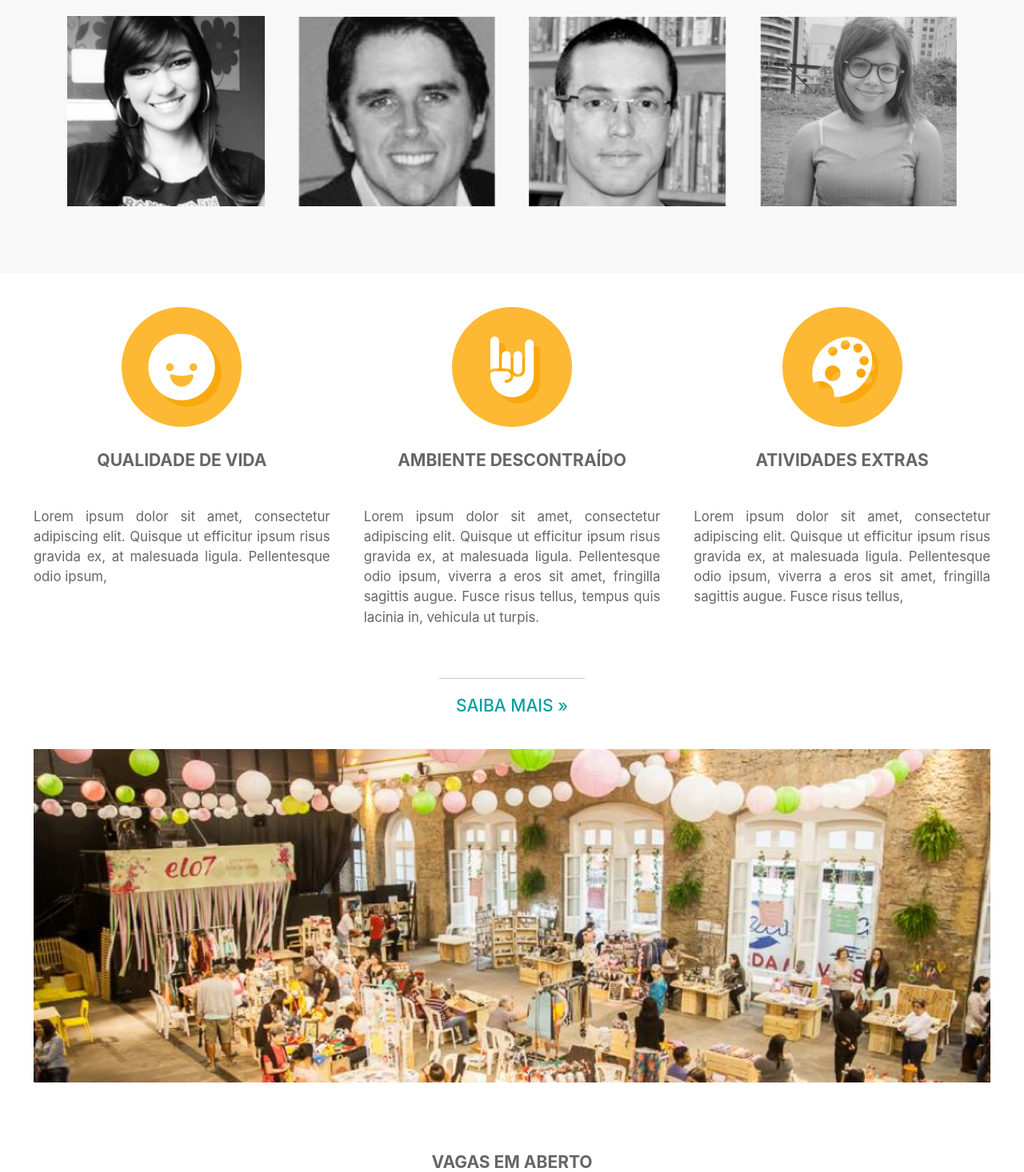
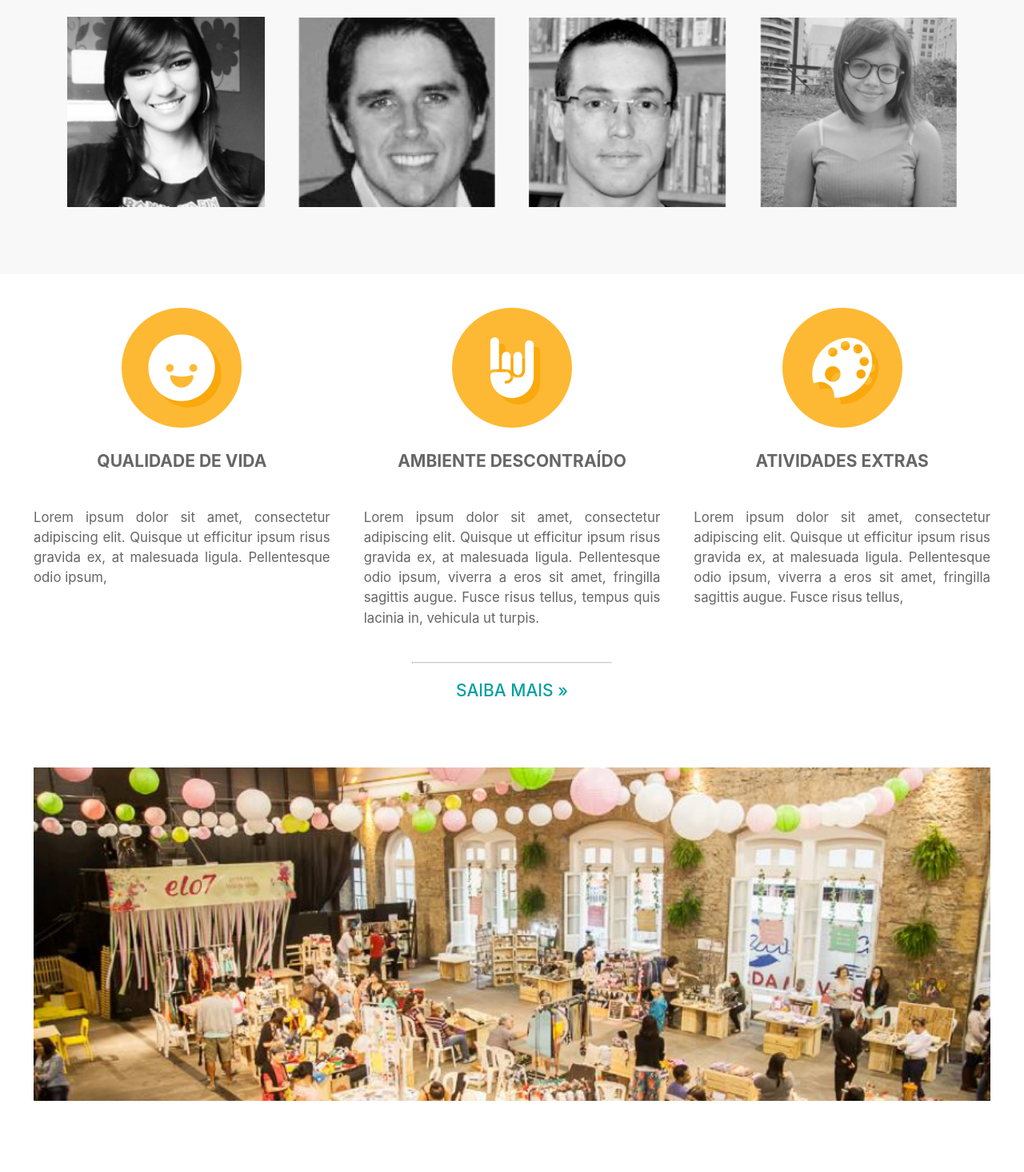
Before and after one commit to erickrodrigs/landing-page, a React (Create React App) app: page / in a window 1280 px wide. Shown: the part 1330-2796 px from the top of the page at 80% size. Built offline with nearby package versions, Linux system fonts and the light colour scheme; no server answers.

Commit message:
refactor css
Signed-off-by: Erick Rodrigues <erick.rodrigues.santana14@gmail.com>

```diff
--- a/src/components/AvailableJobs/index.jsx
+++ b/src/components/AvailableJobs/index.jsx
@@ -5,7 +5,7 @@ function AvailableJobs({ jobs }) {
   return (
     <section id="elo7-jobs" className={styles.availableJobsContainer}>
       <h2>Vagas em aberto</h2>
-      <article>
+      <article className={styles.developmentJobs}>
         <h3>Desenvolvimento</h3>
         {jobs.map(({ role, link, location }) => (
           <Job key={role} role={role} link={link} location={location} />
--- a/src/components/AvailableJobs/styles.module.css
+++ b/src/components/AvailableJobs/styles.module.css
@@ -5,7 +5,7 @@
   padding: 2rem;
 }
 
-.availableJobsContainer > article {
+.developmentJobs {
   width: inherit;
   margin-top: 2rem;
 }
--- a/src/components/Benefit/styles.module.css
+++ b/src/components/Benefit/styles.module.css
@@ -1,5 +1,4 @@
 .benefit {
-  margin-bottom: 2rem;
   max-width: 400px;
   text-align: center;
 }
--- a/src/components/Elo7Benefits/index.jsx
+++ b/src/components/Elo7Benefits/index.jsx
@@ -9,7 +9,7 @@ function Elo7Benefits() {
 
   return (
     <section className={styles.benefitsContainer}>
-      <div>
+      <div className={styles.mainBenefitsWrapper}>
         {benefits.map(({ name, picture, description }) => (
           <Benefit
             key={name}
@@ -22,7 +22,7 @@ function Elo7Benefits() {
 
       <Link href={"https://www.elo7.com.br/"}>Saiba mais</Link>
 
-      <img src={bottomImg} alt="Elo7" />
+      <img className={styles.bottomImg} src={bottomImg} alt="Elo7" />
     </section>
   );
 }
--- a/src/components/Elo7Benefits/styles.module.css
+++ b/src/components/Elo7Benefits/styles.module.css
@@ -5,22 +5,23 @@
   padding: 2rem;
 }
 
-.benefitsContainer > div {
+.mainBenefitsWrapper {
   display: grid;
   grid-template-columns: 1fr;
   align-items: baseline;
   justify-items: center;
   row-gap: 1rem;
   width: inherit;
+  margin-bottom: 2rem;
 }
 
-.benefitsContainer > img {
-  margin-top: 2rem;
+.bottomImg {
+  margin-top: 4rem;
   width: inherit;
 }
 
 @media screen and (min-width: 768px) {
-  .benefitsContainer > div {
+  .mainBenefitsWrapper {
     grid-template-columns: repeat(3, 1fr);
     column-gap: 2rem;
   }
--- a/src/components/Elo7Ceo/styles.module.css
+++ b/src/components/Elo7Ceo/styles.module.css
@@ -2,6 +2,7 @@
   display: flex;
   flex-direction: column;
   align-items: center;
+  width: 100%;
 }
 
 .ceoInfo em {
@@ -12,6 +13,10 @@
 .ceoInfo p {
   text-align: justify;
   margin-top: 2rem;
+}
+
+.ceoContainer video {
+  width: inherit;
 }
 
 @media screen and (min-width: 768px) {
--- a/src/components/Header/styles.module.css
+++ b/src/components/Header/styles.module.css
@@ -8,7 +8,7 @@
 
 .titleContainer {
   position: absolute;
-  top: 50%;
+  top: 60%;
   width: 100%;
   text-align: center;
 }
--- a/src/components/LandingDescription/styles.module.css
+++ b/src/components/LandingDescription/styles.module.css
@@ -7,4 +7,5 @@
 
 .landingDescriptionContainer p {
   text-align: center;
+  margin-bottom: 1rem;
 }
--- a/src/components/Link/index.jsx
+++ b/src/components/Link/index.jsx
@@ -2,9 +2,12 @@ import styles from "./styles.module.css";
 
 function Link({ href, children }) {
   return (
-    <a className={styles.link} href={href}>
-      {children}
-    </a>
+    <>
+      <hr className={styles.line} />
+      <a className={styles.link} href={href}>
+        {children}
+      </a>
+    </>
   );
 }
 
--- a/src/components/Link/styles.module.css
+++ b/src/components/Link/styles.module.css
@@ -1,16 +1,15 @@
+.line {
+  border-top: 1px solid var(--border-color);
+  width: 250px;
+  height: 1px;
+}
+
 .link {
-  margin-top: 1rem;
-  background: transparent;
+  margin: 1rem 1rem 0 1rem;
   text-decoration: none;
-  border: none;
-  border-top: 1px solid;
-  border-color: var(--border-color);
-  padding: 1rem 1rem 0 1rem;
-  outline: none;
   text-transform: uppercase;
   color: var(--link-color);
   font-weight: 500;
-  cursor: pointer;
 }
 
 .link::after {
--- a/src/pages/Landing/styles.css
+++ b/src/pages/Landing/styles.css
@@ -35,6 +35,6 @@ section {
   }
 
   h1 {
-    font-size: 3rem;
+    font-size: 3.5rem;
   }
 }
```
